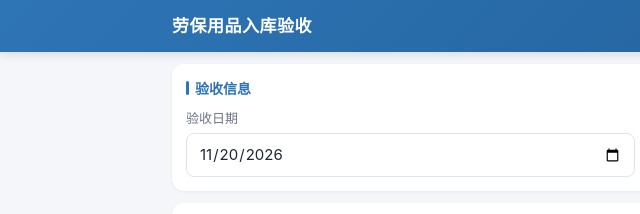
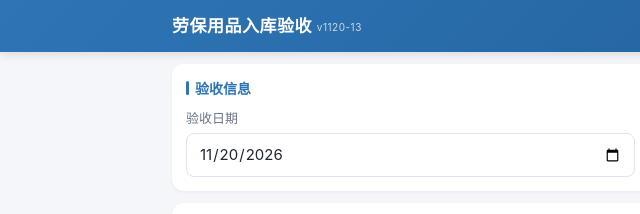
Before and after one commit to jsxz2025/ppe, a plain HTML site: page index.html in a window 1280 px wide. Shown: the top 214 px of the page, 0-640 px from the left. Drawn offline with Linux system fonts and the light colour scheme.

Commit message:
Add files via upload

```diff
--- a/index.html
+++ b/index.html
@@ -186,7 +186,7 @@ footer .btn{flex:1;min-width:100px;font-size:14px;padding:11px 8px}
 
 <header>
   <div class="wrap">
-    <h1>劳保用品入库验收</h1>
+    <h1>劳保用品入库验收 <span style="font-size:10px;font-weight:400;color:rgba(255,255,255,.75);vertical-align:middle" id="verTag">v1120-13</span></h1>
     <button class="linkbtn" id="viewRec">已提交 <span id="hdrCnt">0</span> 条 ›</button>
   </div>
 </header>
```
